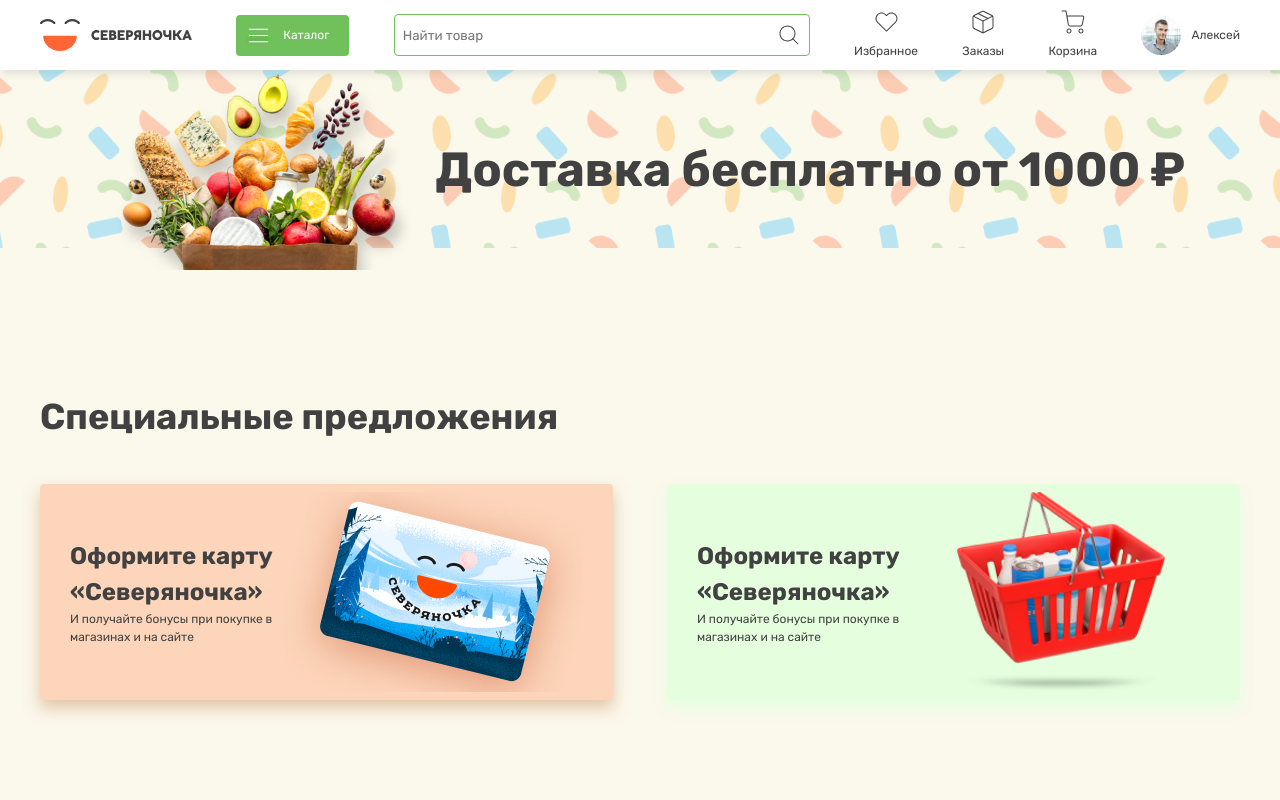
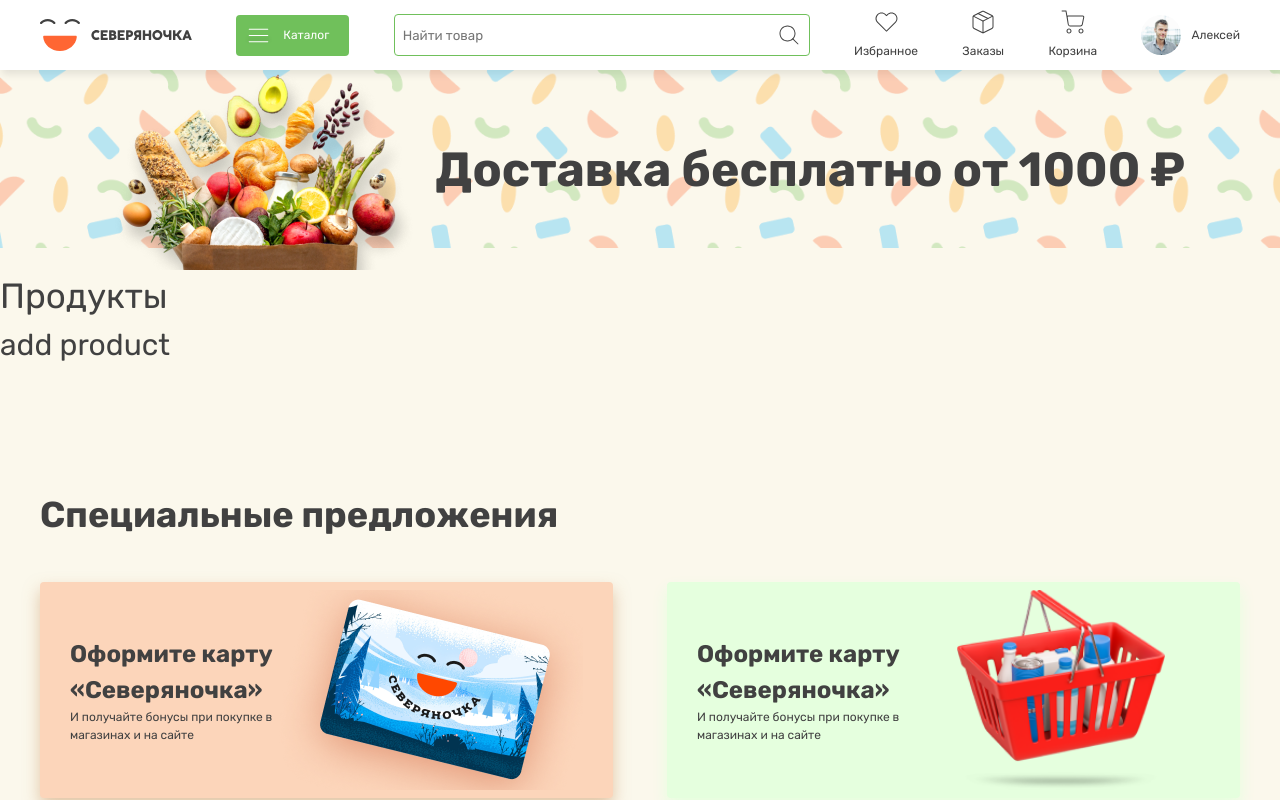
Before and after one commit to IlimKUSH/online-shop, a React (Create React App) app: page / in a window 1280 px wide. Shown: the top 800 px of the page. Built offline with nearby package versions, Linux system fonts and the light colour scheme.

Commit message:
some changes

```diff
--- a/db.json
+++ b/db.json
@@ -29,6 +29,12 @@
       "price": 321312,
       "image": "321",
       "id": 8
+    },
+    {
+      "title": "32",
+      "price": 32,
+      "image": "32",
+      "id": 9
     }
   ]
 }
--- a/src/components/Main/Main.jsx
+++ b/src/components/Main/Main.jsx
@@ -27,9 +27,21 @@
         <div className="main">
             <div className="background">
                 <div className="container bg__container">
-                    <img className="bg__products" src={Products} alt="products"/>
+                    <img className="bg__products" src={Products} alt="products" />
                     <h1>Доставка бесплатно от 1000 ₽</h1>
                 </div>
+            </div>
+            <div>
+                <p style={{
+                    fontSize: "35px"
+                }}>Продукты</p>
+                <p style={{
+                    cursor: 'pointer',
+                    fontSize: '30px',
+                }} onClick={() => navigate("/add")}>add product</p>
+            </div>
+            <div>
+                <List/>
             </div>
             <div className="container hero">
                 <h2>Специальные предложения</h2>
@@ -39,14 +51,14 @@
                             <h3>Оформите карту «Северяночка»</h3>
                             <p>И получайте бонусы при покупке в магазинах и на сайте</p>
                         </div>
-                        <img className="hero__img" src={CardBlue} alt="card"/>
+                        <img className="hero__img" src={CardBlue} alt="card" />
                     </div>
                     <div className="hero__card hero__card-red">
                         <div>
                             <h3>Оформите карту «Северяночка»</h3>
                             <p>И получайте бонусы при покупке в магазинах и на сайте</p>
                         </div>
-                        <img className="hero__img" src={CardRed} alt="card"/>
+                        <img className="hero__img" src={CardRed} alt="card" />
                     </div>
                 </div>
             </div>
@@ -58,7 +70,7 @@
                 <h2>Статьи</h2>
                 <div className="articles__content">
                     <div className="article__card">
-                        <img src={Doctor} alt="doctor"/>
+                        <img src={Doctor} alt="doctor" />
                         <div className="article__text">
                             <p>03.07.2022</p>
                             <h4>
@@ -72,7 +84,7 @@
                         </div>
                     </div>
                     <div className="article__card">
-                        <img src={Flowers} alt="doctor"/>
+                        <img src={Flowers} alt="doctor" />
                         <div className="article__text">
                             <p>08.03.2022</p>
                             <h4>Весеннее настроение для каждой </h4>
@@ -83,7 +95,7 @@
                         </div>
                     </div>
                     <div className="article__card">
-                        <img src={Food} alt="doctor"/>
+                        <img src={Food} alt="doctor" />
                         <div className="article__text">
                             <p>03.07.2022</p>
                             <h4>ЗОЖ или ФАСТФУД. А вы на чьей стороне? Голосуем! </h4>
```
Also changed, not shown: src/contexts/cartContext.js (+28 -0 lines). Lines whose indentation alone changed are shown as unchanged.
